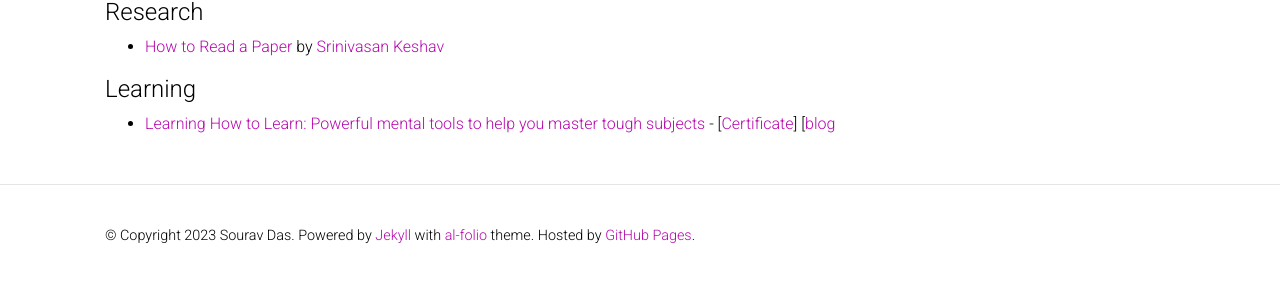
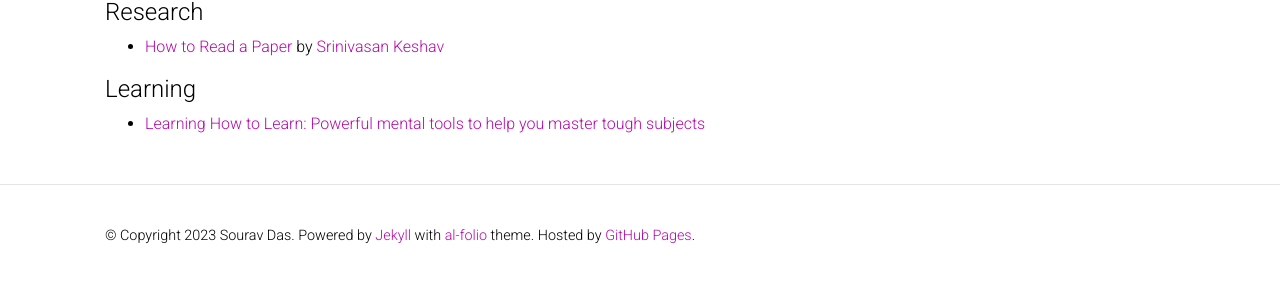
Before and after one commit to souravcipher/souravcipher.github.io, a Jekyll site: the page built from _pages/resources.md, in a window 1280 px wide and 1056 px high. Shown: the part 769-1051 px from the top of the window. Built offline with Jekyll 4.4.1, drawn with Linux system fonts in a browser that asks for light colours; comment, search, counter and statistics services are not loaded; a style sheet for code colours, icons or effects is not loaded.

Commit message:
Update resources.md

```diff
--- a/_pages/resources.md
+++ b/_pages/resources.md
@@ -40,4 +40,4 @@ nav_order: 5
 
 #### Learning
 
-- [Learning How to Learn: Powerful mental tools to help you master tough subjects](https://www.coursera.org/learn/learning-how-to-learn/) - [[Certificate](https://www.coursera.org/account/accomplishments/certificate/E79VGUCDNV44)] [[blog](https://souravcipher.github.io/blog/2022/learning-how-learn/)
+- [Learning How to Learn: Powerful mental tools to help you master tough subjects](https://www.coursera.org/learn/learning-how-to-learn/)
```
